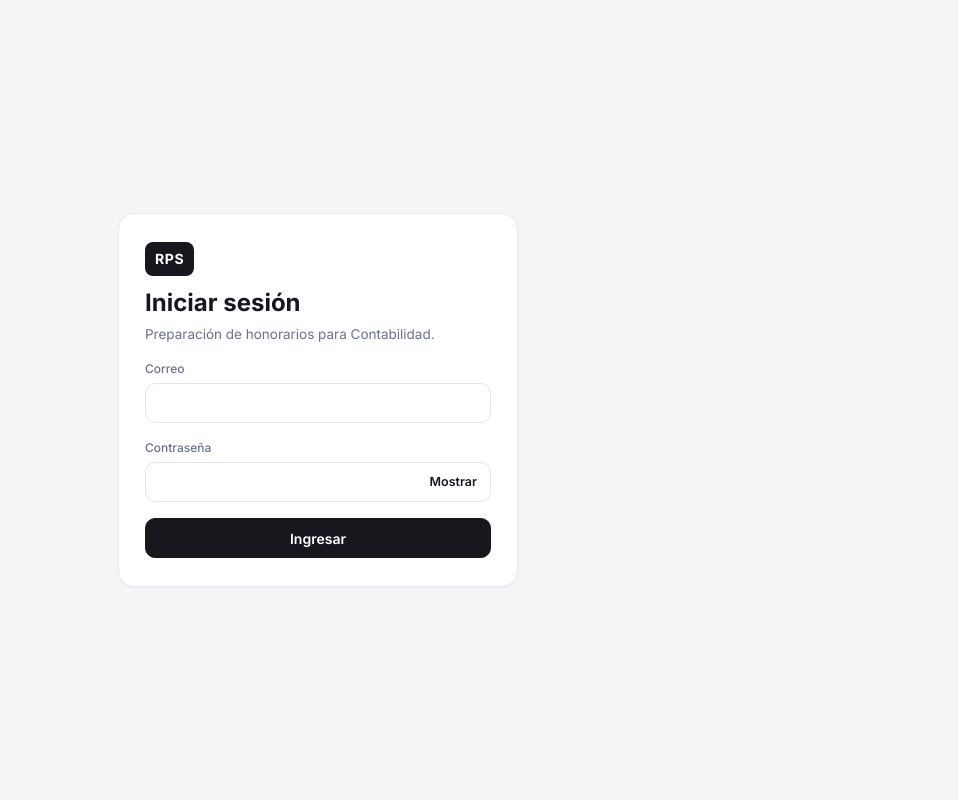
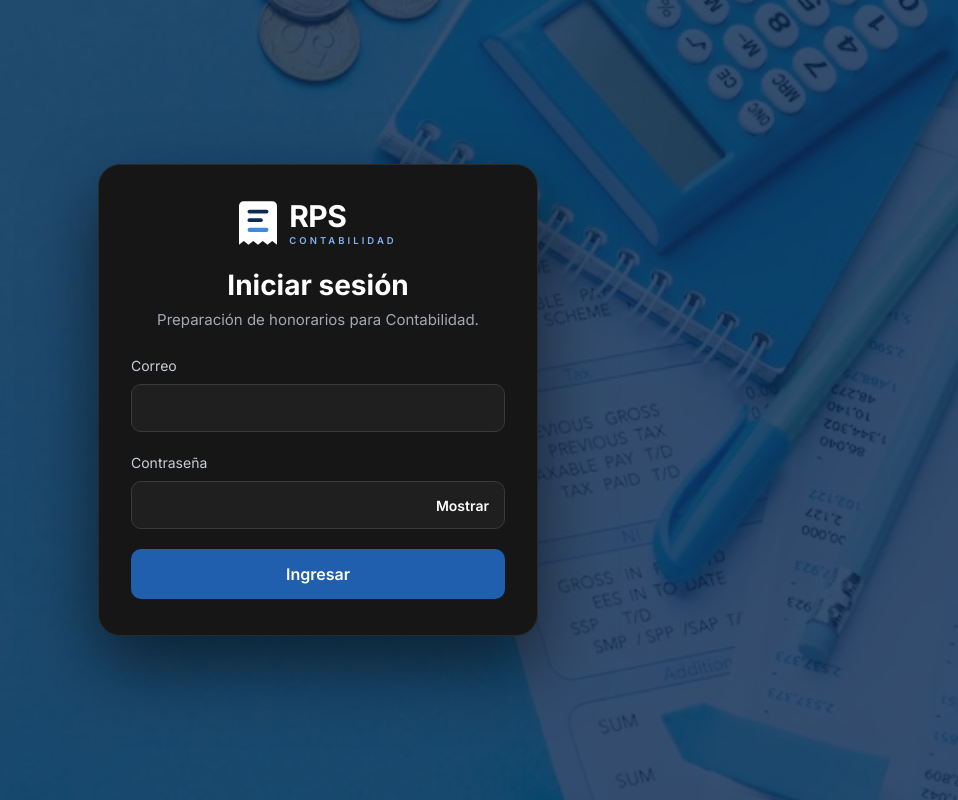
Before and after one commit to Integrity-Solutions-Consulting/rps-frontend, an Angular app: page /login in a window 1280 px wide. Shown: the whole page, without its empty margins (322-1280 px from the left). Built offline with nearby package versions, Linux system fonts and the light colour scheme.

Commit message:
feat(login): cambio completo en el diseño

```diff
--- a/src/app/features/auth/pages/login/login.html
+++ b/src/app/features/auth/pages/login/login.html
@@ -1,7 +1,23 @@
 <main class="login">
-  <form class="card login__card" (submit)="entrar($event)" novalidate>
+  <!-- Fondo: foto de nómina (public/fondo-login.jpg) con una capa azul oscuro encima -->
+  <div class="login__foto" aria-hidden="true"></div>
+  <div class="login__capa" aria-hidden="true"></div>
+
+  <form class="login__card" (submit)="entrar($event)" novalidate>
     <header class="login__head">
-      <span class="login__logo" aria-hidden="true">RPS</span>
+      <!-- Logo de RPS Contabilidad (mismo recibo del menú lateral, en versión clara) -->
+      <span class="login__logo">
+        <svg class="login__logo-icono" viewBox="0 0 40 46" aria-hidden="true">
+          <path d="M5 0h30a5 5 0 0 1 5 5v41l-5-4-5 4-5-4-5 4-5-4-5 4-5-4-5 4V5a5 5 0 0 1 5-5z" fill="#ffffff" />
+          <rect x="9" y="9" width="22" height="4" rx="2" fill="#0c2a52" />
+          <rect x="9" y="18" width="16" height="4" rx="2" fill="#0c2a52" />
+          <rect x="9" y="28" width="22" height="4.5" rx="2.25" fill="#3d8be0" />
+        </svg>
+        <span class="login__logo-txt">
+          <strong>RPS</strong>
+          <small>Contabilidad</small>
+        </span>
+      </span>
       <h1>Iniciar sesión</h1>
       <p>Preparación de honorarios para Contabilidad.</p>
     </header>
@@ -17,30 +33,29 @@
       </div>
     }
 
-    <div class="field">
+    <div class="login__campo">
       <label for="email">Correo</label>
-      <input id="email" class="input" type="email" autocomplete="username" [value]="email()"
+      <input id="email" class="login__input" type="email" autocomplete="username" [value]="email()"
              (input)="email.set($any($event.target).value)" [attr.aria-invalid]="!!errores()['email']"
              [attr.aria-describedby]="errores()['email'] ? 'email-error' : null" />
-      @if (errores()['email']) { <span id="email-error" class="field__error">{{ errores()['email'] }}</span> }
+      @if (errores()['email']) { <span id="email-error" class="login__error">{{ errores()['email'] }}</span> }
     </div>
 
-    <div class="field">
+    <div class="login__campo">
       <label for="password">Contraseña</label>
       <span class="clave">
-        <input id="password" class="input" [type]="verPassword() ? 'text' : 'password'" autocomplete="current-password"
+        <input id="password" class="login__input" [type]="verPassword() ? 'text' : 'password'" autocomplete="current-password"
                [value]="password()" (input)="password.set($any($event.target).value)"
                [attr.aria-invalid]="!!errores()['password']"
                [attr.aria-describedby]="errores()['password'] ? 'password-error' : null" />
         <button type="button" class="clave__ver" (click)="verPassword.set(!verPassword())"
                 [attr.aria-pressed]="verPassword()">{{ verPassword() ? 'Ocultar' : 'Mostrar' }}</button>
       </span>
-      @if (errores()['password']) { <span id="password-error" class="field__error">{{ errores()['password'] }}</span> }
+      @if (errores()['password']) { <span id="password-error" class="login__error">{{ errores()['password'] }}</span> }
     </div>
 
-    <button type="submit" class="btn btn--primary login__btn" [disabled]="enviando()">
+    <button type="submit" class="login__btn" [disabled]="enviando()">
       {{ enviando() ? 'Ingresando…' : 'Ingresar' }}
     </button>
-
   </form>
 </main>
--- a/src/app/features/auth/pages/login/login.scss
+++ b/src/app/features/auth/pages/login/login.scss
@@ -1,20 +1,62 @@
-:host { display: block; min-height: 100vh; background: var(--rps-bg); }
+/*
+ * Login: foto de nómina de fondo con una capa azul oscuro (color de Integrity Solutions)
+ * y la tarjeta oscura centrada con el logo de RPS. Diseño aprobado: "Login final · foto de nómina con capa azul".
+ */
+$azul: #0c2a52;
+$azul-boton: #1f5fae;
+$azul-foco: #3d8be0;
 
-.login { min-height: 100vh; display: grid; place-items: center; padding: 24px 16px; }
-.login__card { width: min(400px, 100%); padding: 28px 26px; display: grid; gap: 16px; }
+:host { display: block; min-height: 100vh; background: $azul; }
 
-.login__head { display: grid; gap: 6px; justify-items: start;
-  h1 { font-size: 24px; font-weight: 700; }
-  p { margin: 0; color: var(--rps-muted); font-size: 13.5px; } }
-.login__logo { height: 34px; padding: 0 10px; border-radius: 8px; display: grid; place-items: center;
-  background: var(--rps-navy); color: #fff; font-weight: 700; letter-spacing: .04em; margin-bottom: 6px; }
+.login { position: relative; overflow: hidden; min-height: 100vh; box-sizing: border-box;
+  display: grid; place-items: center; padding: 48px 16px; font-family: var(--rps-font); }
+
+.login__foto { position: absolute; inset: 0;
+  background: url('/fondo-login.jpg') center / cover no-repeat; }
+.login__capa { position: absolute; inset: 0; background: $azul; opacity: .82; }
+
+.login__card { position: relative; width: min(440px, 100%); box-sizing: border-box; padding: 36px 32px;
+  display: flex; flex-direction: column; gap: 20px;
+  background: #161616; border: 1px solid #2a2a2a; border-radius: 22px; box-shadow: 0 30px 70px rgba(0, 0, 0, .55); }
+@media (max-width: 480px) { .login__card { padding: 28px 20px; } }
+
+.login__head { display: grid; justify-items: center; text-align: center; gap: 6px; margin-bottom: 4px;
+  h1 { margin: 16px 0 0; font-size: 28px; font-weight: 700; color: #ffffff; }
+  p { margin: 0; color: #a3a9b4; font-size: 15px; } }
+
+.login__logo { display: flex; align-items: center; gap: 12px; }
+.login__logo-icono { width: 38px; height: 44px; flex: none; }
+.login__logo-txt { display: flex; flex-direction: column; line-height: 1; text-align: left;
+  strong { font-size: 30px; font-weight: 800; letter-spacing: -.02em; color: #ffffff; }
+  small { margin-top: 5px; font-size: 9.5px; font-weight: 600; letter-spacing: .32em; text-transform: uppercase; color: #7fb2ee; } }
 
 .aviso { display: flex; align-items: flex-start; gap: 8px; }
 
+.login__campo { display: grid; gap: 8px;
+  label { font-size: 14px; color: #c9ced6; } }
+
+.login__input { width: 100%; box-sizing: border-box; height: 48px; padding: 0 14px;
+  background: #1f1f1f; border: 1px solid #3a3a3a; border-radius: 10px;
+  font: inherit; font-size: 15px; color: #ffffff;
+  &:focus { outline: none; border-color: $azul-foco; box-shadow: 0 0 0 3px rgba(61, 139, 224, .3); }
+  &[aria-invalid='true'] { border-color: #f08a80; } }
+
+/* Rojo claro: el rojo de la app no se lee sobre la tarjeta oscura. */
+.login__error { font-size: 13px; color: #f4a39b; }
+
 .clave { position: relative; display: block;
-  .input { width: 100%; padding-right: 76px; } }
-.clave__ver { position: absolute; right: 6px; top: 50%; transform: translateY(-50%); height: 28px; padding: 0 8px;
-  border: 0; border-radius: 6px; background: transparent; color: var(--rps-teal); font-size: 12.5px; font-weight: 600; cursor: pointer;
-  &:hover { background: var(--rps-teal-50); } }
+  .login__input { padding-right: 92px; } }
+.clave__ver { position: absolute; right: 4px; top: 4px; height: 40px; min-width: 44px; padding: 0 12px;
+  border: 0; border-radius: 8px; background: transparent; color: #ffffff; font: inherit; font-size: 14px; font-weight: 600; cursor: pointer;
+  &:hover { background: #2a2a2a; }
+  &:focus-visible { outline: 2px solid $azul-foco; outline-offset: 1px; } }
 
-.login__btn { width: 100%; justify-content: center; height: 40px; }
+.login__btn { height: 50px; border: 0; border-radius: 10px; background: $azul-boton; color: #ffffff;
+  font: inherit; font-size: 16px; font-weight: 600; cursor: pointer;
+  &:hover:not(:disabled) { background: #1a539a; }
+  &:focus-visible { outline: 2px solid #ffffff; outline-offset: 2px; }
+  &:disabled { opacity: .6; cursor: default; } }
+
+@media (prefers-reduced-motion: no-preference) {
+  .login__input, .login__btn { transition: border-color .15s, box-shadow .15s, background-color .15s; }
+}
```
Also changed, not shown: public/fondo-login.jpg (added).
